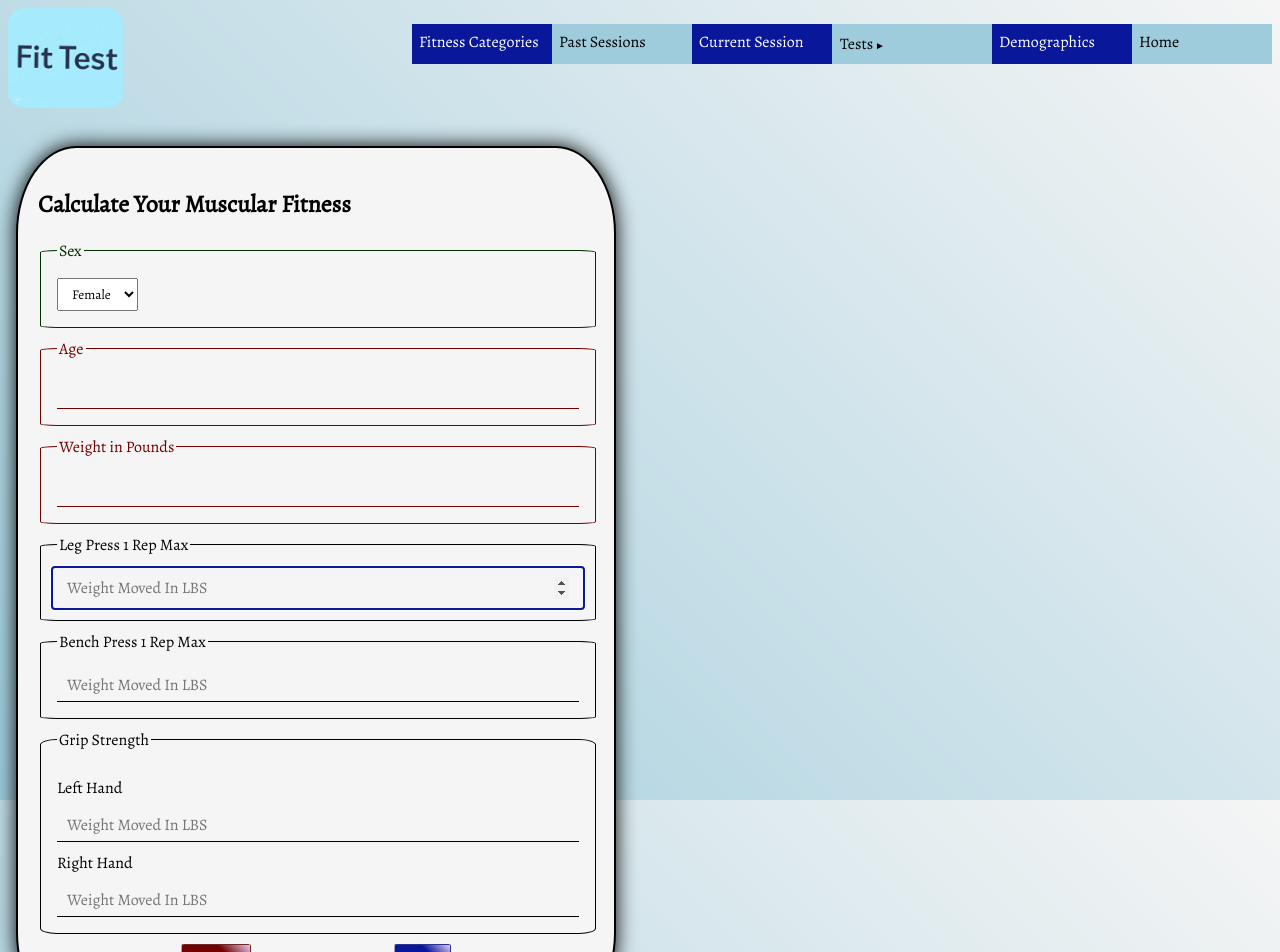
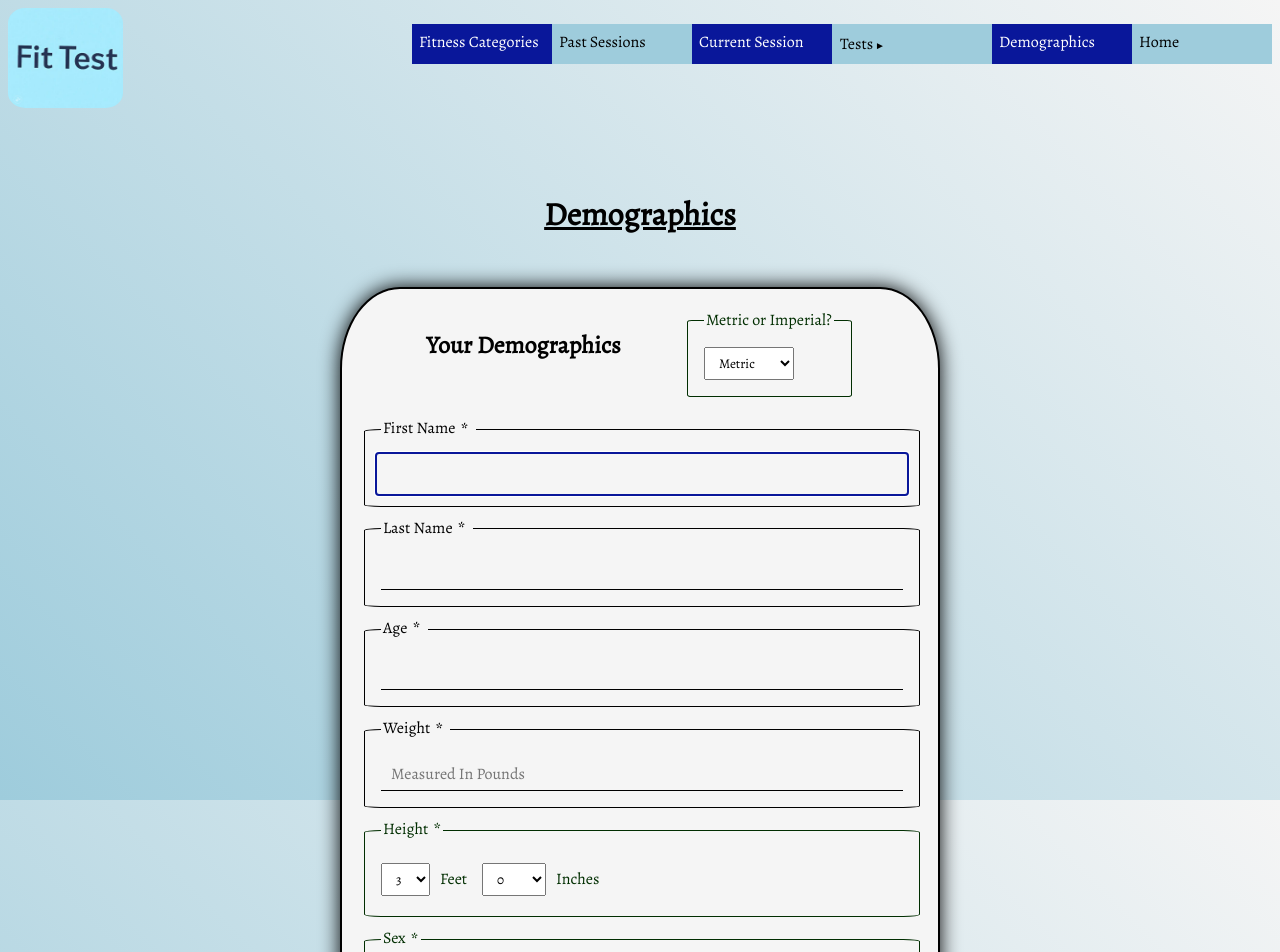
Before and after one commit to damatoaj/fitTest, a React (Create React App) app: page /#/parq in a window 1280 px wide. Before the commit this address led to /#/strength. Shown: the top 952 px of the page. Built offline with nearby package versions, Linux system fonts and the light colour scheme; sample sign-in values are in the browser's storage.

Commit message:
Added more versatility to the height

```diff
--- a/src/CSS/Form.css
+++ b/src/CSS/Form.css
@@ -172,7 +172,7 @@
     justify-content: start;
 }
 
-fieldset:has(input:required:placeholder-shown) legend::after {
+fieldset:has(input:required) legend::after {
     color: 'red';
     width: 20px;
     height: 20px;
@@ -182,6 +182,7 @@
     position: relative;
     left: 5px;
     margin-right: 10px;
+    vertical-align: middle;
 }
 
 fieldset:has(select:required) legend::after {
@@ -194,6 +195,7 @@
     position: relative;
     left: 5px;
     margin-right: 5px;
+    vertical-align: middle;
 }
 
 
@@ -224,6 +226,7 @@
     position: relative;
     left: 5px;
     margin-right: 5px;
+    vertical-align: middle;
 }
 
 #metric-switcher {
--- a/src/Components/Forms/DemoGraphicsForm.tsx
+++ b/src/Components/Forms/DemoGraphicsForm.tsx
@@ -95,10 +95,11 @@
                 title="Range is 50 to 450"
             />
         </fieldset>
+        {user.prefers_metric ?
             <fieldset>
                 <legend>Height</legend>
                 <input
-                data-title='In Inches'
+                    data-title='In Centimeters'
                     type='number'
                     name='height'
                     min='50'
@@ -108,10 +109,59 @@
                     step={.5}
                     maxLength={6}
                     defaultValue={defaultHeight}
-                placeholder={user.prefers_metric ? 'Measured in centimeters' : 'Measured In Inches'}
-                title="Range is 50 to 108"
+                    placeholder={'Measured in centimeters'}
+                    title="Range is 50 to 300"
                 />
             </fieldset>
+            :
+            <fieldset>
+            <legend>Height</legend>
+            <select
+                id='feet'
+                name='feet'
+                required
+            >
+                <option value='3'>3</option>
+                <option value='4'>4</option>
+                <option value='5'>5</option>
+                <option value='6'>6</option>
+                <option value='7'>7</option>
+            </select>
+            <label htmlFor='feet' style={{marginRight : '15px', marginLeft: '10px'}}>Feet</label>
+
+            <select
+                id='inches'
+                name='inches'
+                required
+            >
+                <option value='0'>0</option>
+                <option value='.5'>.5</option>
+                <option value='1'>1</option>
+                <option value='1.5'>1.5</option>
+                <option value='2'>2</option>
+                <option value='2.5'>2.5</option>
+                <option value='3'>3</option>
+                <option value='3.5'>3.5</option>
+                <option value='4'>4</option>
+                <option value='4.5'>4.5</option>
+                <option value='5'>5</option>
+                <option value='5.5'>5.5</option>
+                <option value='6'>6</option>
+                <option value='6.5'>6.5</option>
+                <option value='7'>7</option>
+                <option value='7.5'>7.5</option>
+                <option value='8'>8</option>
+                <option value='8.5'>8.5</option>
+                <option value='9'>9</option>
+                <option value='9.5'>9.5</option>
+                <option value='10'>10</option>
+                <option value='10.5'>10.5</option>
+                <option value='11'>11</option>
+                <option value='11.5'>11.5</option>
+            </select>
+            <label htmlFor='inches'  style={{marginLeft: '10px'}}>Inches</label>
+        </fieldset>
+        }
         <fieldset>
         <legend>Sex</legend>
         <select
--- a/src/Hooks/useForm.ts
+++ b/src/Hooks/useForm.ts
@@ -21,7 +21,9 @@
     sbp : string,
     dbp : string,
     waistCircumference : string,
-    sar : string
+    sar : string,
+    feet : string,
+    inches : string
 }
 
 const useForm = (url?:string) => {
@@ -43,10 +45,12 @@
         rightHand:'',
         sex: '',
         vo2Max: '',
-        sbp : '',
-        dbp : '',
+        sbp: '',
+        dbp: '',
         waistCircumference: '',
-        sar : ''
+        sar: '',
+        feet: '',
+        inches: ''
     })
 
     const handleChange : ChangeEventHandler = (e : ChangeEvent<HTMLInputElement>) => {
@@ -80,7 +84,9 @@
             sbp : '',
             dbp : '',
             waistCircumference: '',
-            sar : ''
+            sar : '',
+            inches: '',
+            feet: ''
         }})
     }
 
@@ -94,6 +100,7 @@
         e.preventDefault()
         dispatch({type: 'LOADING', payload : null})
         try {
+            if (data.inches.length > 0 && data.inches.length > 0) await  await dispatch({type:'UPDATE_HEIGHT', payload: parseInt(data.feet) * 12 + parseInt(data.inches)});
             if (data.sar.length > 0) await dispatch({type: 'UPDATE_SAR', payload : Number(data.sar)})
             if (data.sbp.length > 0 && data.dbp.length > 0) await dispatch({type: 'UPDATE_BLOOD_PRESSURE', payload: [parseInt(data.sbp), parseInt(data.dbp)]});
             if (data.activityLevel.length > 0) await dispatch({type: "UPDATE_ACTIVITY_LEVEL", payload: data.activityLevel});
```
Lines whose indentation alone changed are shown as unchanged.
